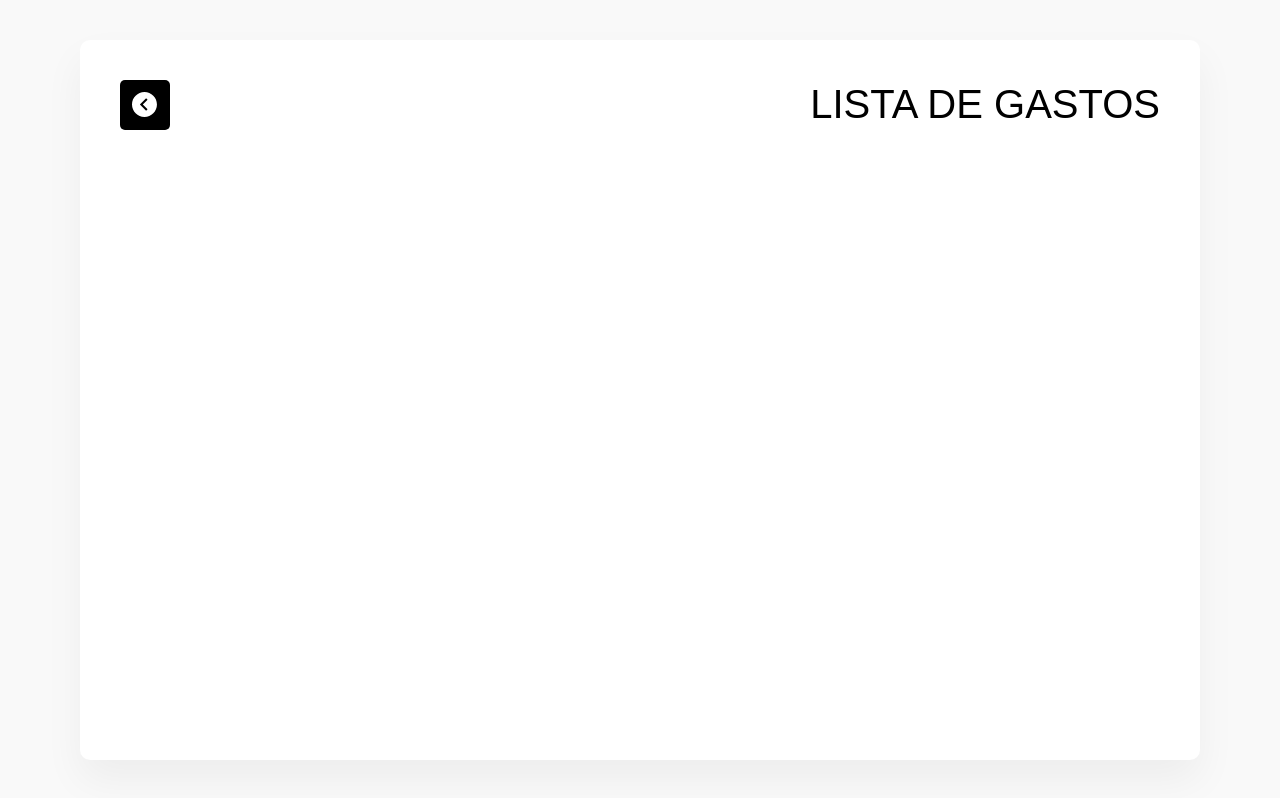
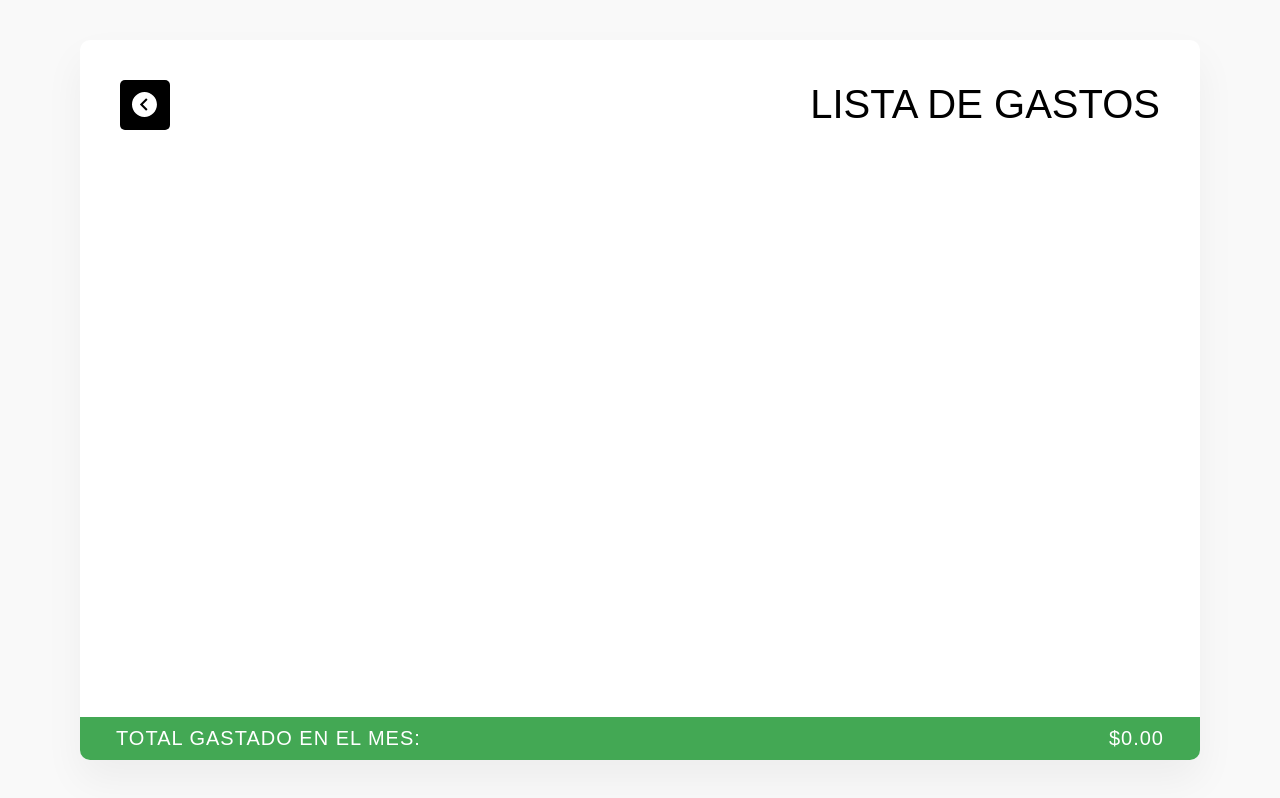
Before and after one commit to BrWallace732/React_gastos_app, a React (Create React App) app: page /lista in a window 1280 px wide. Built offline with nearby package versions, Linux system fonts and the light colour scheme; no server answers; sample sign-in values are in the browser's storage; what webfontloader would draw is missing.

Commit message:
barra de gastos totale del mes implementada sin funcionar

```diff
--- a/src/App.js
+++ b/src/App.js
@@ -4,6 +4,7 @@
 import Boton from './elements/Boton';
 import BotnoCerrarSesion from './elements/BotonCerrar';
 import FormularioGasto from './components/FormularioGasto';
+import BarraTotalGastado from './components/BarraTotal';
 
 
 
@@ -26,6 +27,8 @@
 
     <FormularioGasto />
 
+    <BarraTotalGastado />
+
     </>
   );
 }
--- /dev/null
+++ b/src/components/BarraTotal.js
@@ -0,0 +1,34 @@
+import React from 'react'
+import styled from 'styled-components'
+import theme from '../theme'
+import convertirMoneda from './../funciones/convertirMoneda'
+
+const BarraTotal = styled.div`
+    background: ${theme.verde};
+    font-size: 1.25rem; /* 20px */
+    letter-spacing: 1px;
+    font-weight: 500;
+    text-transform: uppercase;
+    padding: 0.62rem 2.25rem; /* 10px 40px */
+    color: #fff;
+    display: flex;
+    justify-content: space-between;
+    align-items: center;
+
+    @media(max-width: 31.25rem) { /* 500px */
+        flex-direction: column;
+        font-size: 14px;
+    }
+`;
+
+
+const BarraTotalGastado = () => {
+    return (
+        <BarraTotal>
+            <p>Total gastado en el mes:</p>
+            <p>{convertirMoneda(0.00)}</p>
+        </BarraTotal>
+    );
+}
+
+export default BarraTotalGastado;
--- a/src/components/GastosCategoria.js
+++ b/src/components/GastosCategoria.js
@@ -2,6 +2,7 @@
 import { Header, Titulo } from './../elements/Header'
 import { Helmet } from "react-helmet";
 import BtnRegresar from "../elements/Regresar";
+import BarraTotalGastado from "./BarraTotal";
 
 const GastosCategoria = () => {
     return (
@@ -15,6 +16,7 @@
                     <Titulo>Gastos por Categoria</Titulo>
             </Header>
 
+            <BarraTotalGastado />
         </>
     )
 }
--- a/src/components/ListaGastos.js
+++ b/src/components/ListaGastos.js
@@ -2,6 +2,7 @@
 import { Helmet } from "react-helmet";
 import { Header, Titulo } from './../elements/Header'
 import BtnRegresar from "../elements/Regresar";
+import BarraTotalGastado from "./BarraTotal";
 
 const ListaGastos = () => {
 
@@ -16,6 +17,7 @@
                     <Titulo>Lista de Gastos</Titulo>
             </Header>
 
+            <BarraTotalGastado />
         </>
     );
 }
--- /dev/null
+++ b/src/funciones/convertirMoneda.js
@@ -0,0 +1,8 @@
+const formatearCantidad = (cantidad) => {
+    return new Intl.NumberFormat(
+        'en-us',
+        {style: 'currency', currency: 'USD', minimumFractionDigits: 2}
+    ).format(cantidad)
+}
+
+export default formatearCantidad;
```
